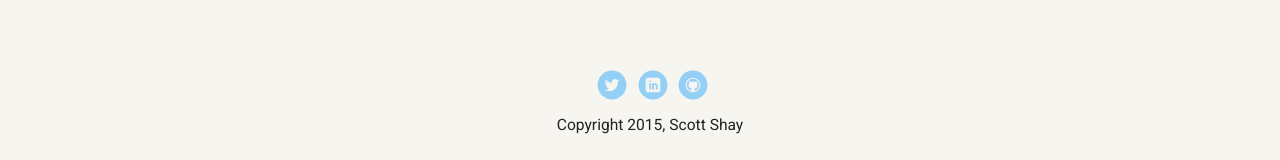
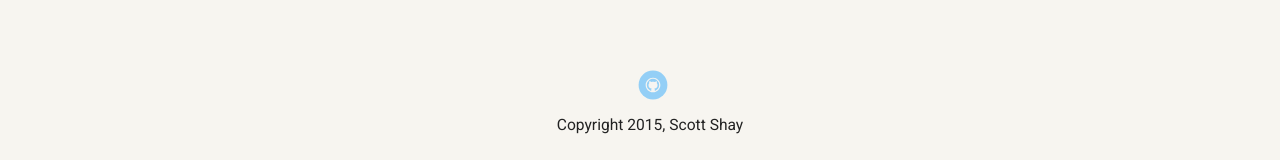
Before and after one commit to sshay123/My-Portfolio, a plain HTML site: page index.html in a window 1280 px wide. Shown: the part 883-1043 px from the top of the page. Drawn offline with Linux system fonts and the light colour scheme; a web font is replaced by a local one.

Commit message:
Update index.html

```diff
--- a/index.html
+++ b/index.html
@@ -45,9 +45,7 @@
     </main>
     <footer>
       <ul>
-        <li><a href="#" class="social twitter">Twitter</a></li>
-        <li><a href="#" class="social linkedin">LinkedIn</a></li>
-        <li><a href="#" class="social github">Github</a></li>
+      <li><a href="https://github.com/sshay123/My-Portfolio" class="social github">Github</a></li>
       </ul>
       <p class="copyright">Copyright 2015, Scott Shay</p>
     </footer>
```
